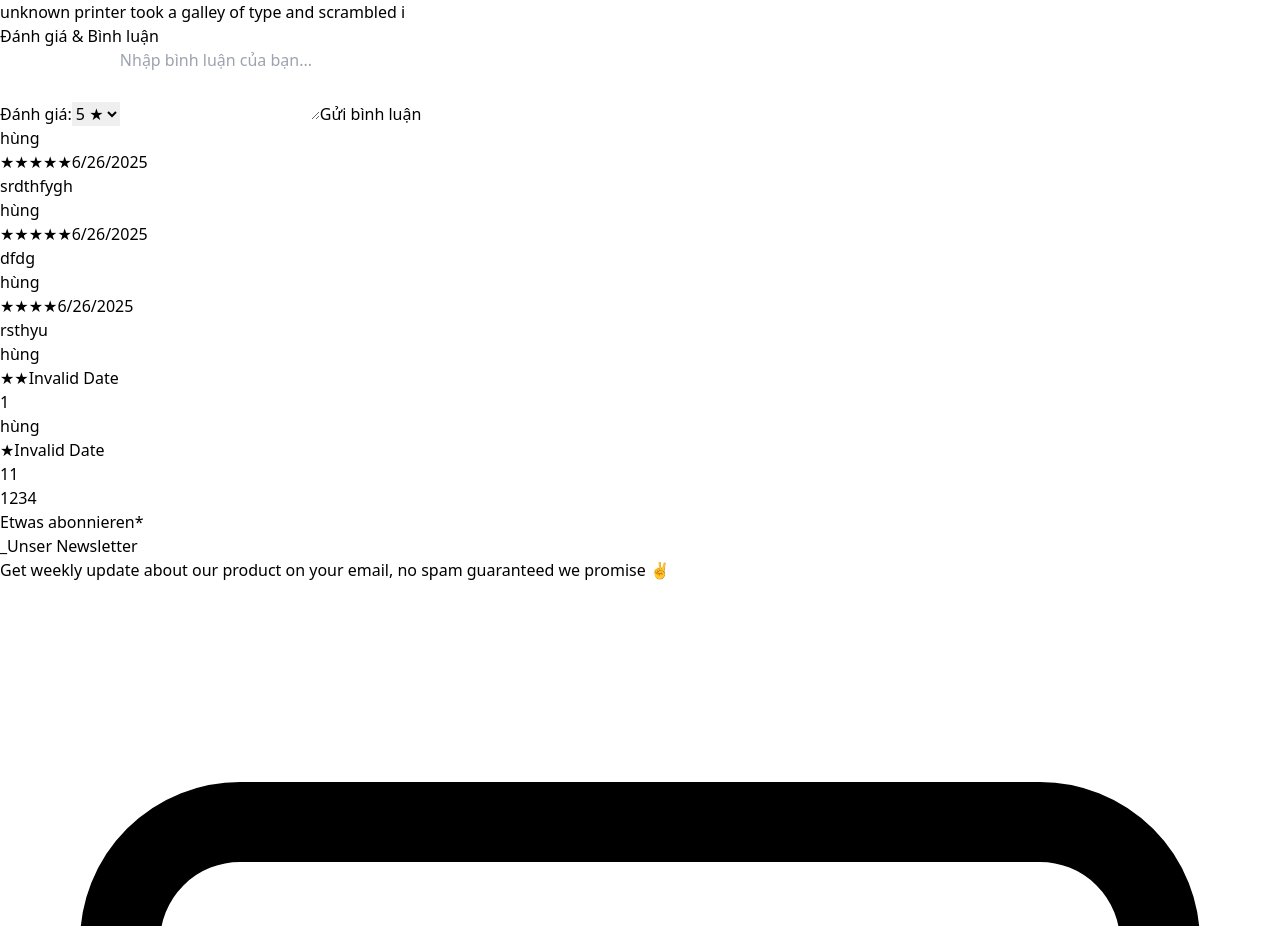
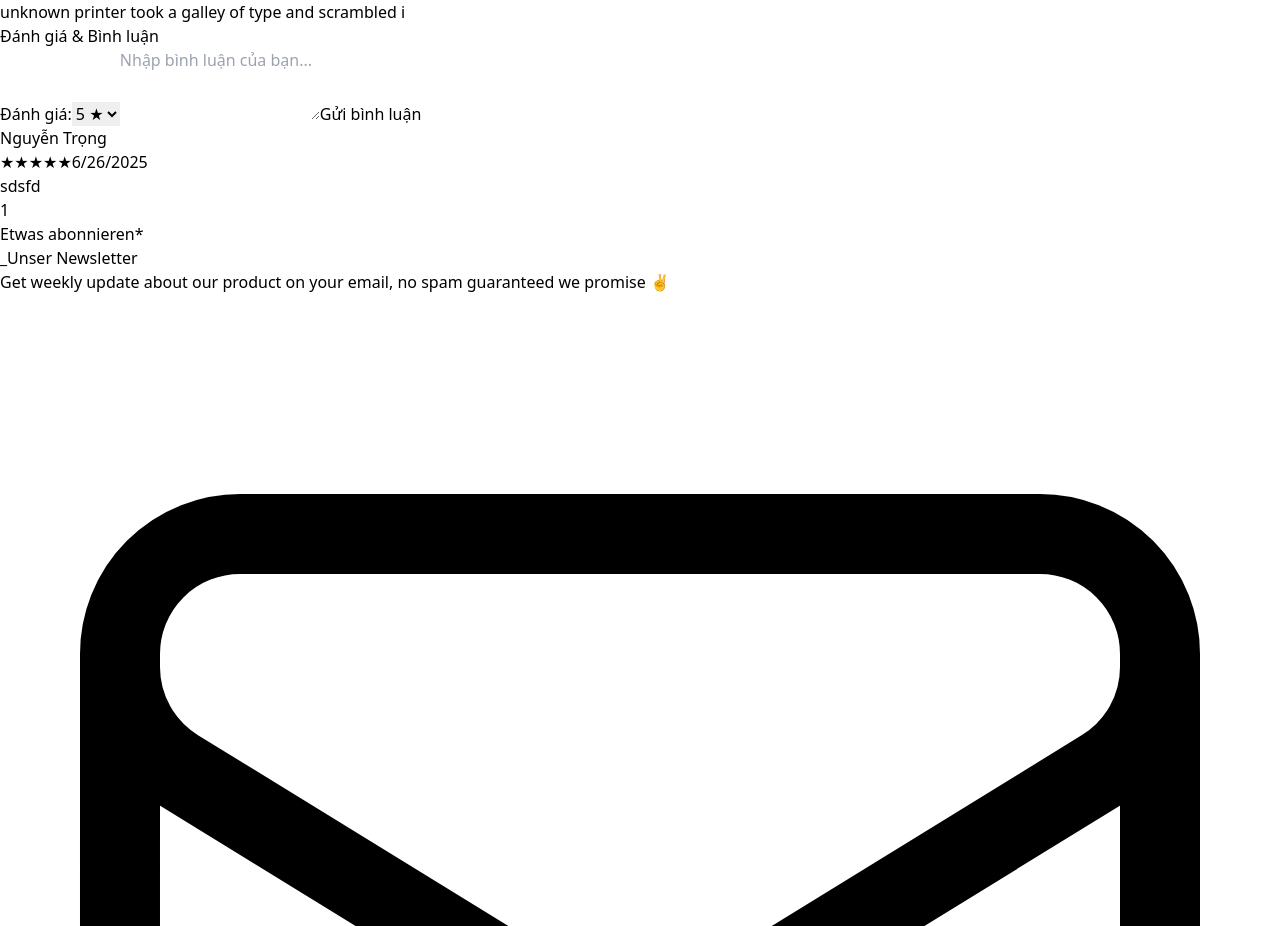
Before and after one commit to DevTrongNg/SoleMate-Shop, a React (Vite) app: page /detailProduct/26 in a window 1280 px wide. Shown: the part 5640-6566 px from the top of the page. Built offline with nearby package versions, Linux system fonts and the light colour scheme; data requests are answered from the project's data file.

Commit message:
feat: Implement comment management feature with CRUD operations and integrate into admin sidebar

```diff
--- a/db.json
+++ b/db.json
@@ -148,114 +148,12 @@
   ],
   "comment": [
     {
-      "name": "df",
+      "userId": 13,
+      "productId": 26,
+      "content": "sdsfd",
       "rating": 5,
-      "content": "df",
-      "id": 1
-    },
-    {
-      "name": "Nguyễn Trọng",
-      "content": "dfg",
-      "rating": 5,
+      "date": "2025-06-26T13:23:23.773Z",
       "id": 2
-    },
-    {
-      "name": "hùng ",
-      "content": "dfg",
-      "rating": 5,
-      "id": 3
-    },
-    {
-      "name": "hùng ",
-      "content": "sdfg",
-      "rating": 2,
-      "id": 4
-    },
-    {
-      "name": "hùng ",
-      "content": "dfb",
-      "rating": 5,
-      "id": 5
-    },
-    {
-      "name": "hùng ",
-      "content": "df",
-      "rating": 5,
-      "id": 6
-    },
-    {
-      "name": "hùng ",
-      "content": "dfb",
-      "rating": 1,
-      "id": 7
-    },
-    {
-      "name": "hùng ",
-      "content": "như sfgdg",
-      "rating": 5,
-      "id": 8
-    },
-    {
-      "name": "hùng ",
-      "content": "dfg",
-      "rating": 4,
-      "id": 9
-    },
-    {
-      "content": "rdthyfgkj",
-      "rating": 1,
-      "userId": 18,
-      "name": "hùng ",
-      "id": 10
-    },
-    {
-      "content": "dfg",
-      "rating": 1,
-      "userId": 18,
-      "name": "hùng ",
-      "id": 11
-    },
-    {
-      "content": "rdtfyu",
-      "rating": 3,
-      "userId": 18,
-      "name": "hùng ",
-      "id": 12
-    },
-    {
-      "content": "11",
-      "rating": 1,
-      "userId": 18,
-      "name": "hùng ",
-      "id": 13
-    },
-    {
-      "content": "1",
-      "rating": 2,
-      "userId": 18,
-      "name": "hùng ",
-      "id": 14
-    },
-    {
-      "userId": 18,
-      "content": "rsthyu",
-      "rating": 4,
-      "date": "2025-06-26T10:08:38.252Z",
-      "id": 15
-    },
-    {
-      "userId": 18,
-      "content": "dfdg",
-      "rating": 5,
-      "date": "2025-06-26T10:09:00.642Z",
-      "id": 16
-    },
-    {
-      "userId": 18,
-      "content": "srdthfygh",
-      "rating": 5,
-      "date": "2025-06-26T13:08:10.094Z",
-      "id": 17
     }
   ]
 }
--- a/src/App.tsx
+++ b/src/App.tsx
@@ -24,6 +24,7 @@ import ClientLayout from "./layout/client";
 import Cart from "./components/client/cart";
 import AuthGuard from "./components/client/AuthGuard";
 import Account from "./components/admin/account";
+import Comment from "./components/admin/comment";
 
 function App() {
   // Khai báo routes
@@ -59,7 +60,8 @@ function App() {
             { path: "category-list", element: <ListCategory /> },
             { path: "category-add", element: <AddCategory /> },
             { path: "category-edit/:id", element: <EditCategory /> },
-            { path: "account", element: <Account /> }
+            { path: "account", element: <Account /> },
+            { path: "comment", element: <Comment /> }
           ],
         },
       ],
--- a/src/components/admin/comment.tsx
+++ b/src/components/admin/comment.tsx
@@ -0,0 +1,112 @@
+import React, { useEffect, useState } from "react";
+import axios from "axios";
+import { toast, ToastContainer } from "react-toastify";
+
+interface IComment {
+  id: number;
+  productId: number;
+  userId: number;
+  content: string;
+  rating: number;
+  date: string;
+}
+
+interface IUser {
+  id: number;
+  name: string;
+}
+
+interface IProduct {
+  id: number;
+  name: string;
+}
+
+const Comment = () => {
+  const [comments, setComments] = useState<IComment[]>([]);
+  const [users, setUsers] = useState<IUser[]>([]);
+  const [products, setProducts] = useState<IProduct[]>([]);
+
+  // Lấy dữ liệu từ db.json
+  useEffect(() => {
+    const fetchData = async () => {
+      try {
+        const [cmtRes, userRes, productRes] = await Promise.all([
+          axios.get("http://localhost:3000/comment"),
+          axios.get("http://localhost:3000/users"),
+          axios.get("http://localhost:3000/products"),
+        ]);
+
+        setComments(cmtRes.data);
+        setUsers(userRes.data);
+        setProducts(productRes.data);
+      } catch (err) {
+        toast.error("Lỗi khi tải dữ liệu!");
+      }
+    };
+
+    fetchData();
+  }, []);
+
+  const getUserName = (userId: number) => {
+    const user = users.find((u) => u.id === userId);
+    return user?.name || "Ẩn danh";
+  };
+
+  const getProductName = (productId: number) => {
+    const product = products.find((p) => p.id === productId);
+    return product?.name || "Không rõ sản phẩm";
+  };
+
+  const handleDelete = async (id: number) => {
+    if (confirm("Bạn có chắc muốn xoá bình luận này không?")) {
+      try {
+        await axios.delete(`http://localhost:3000/comment/${id}`);
+        setComments(comments.filter((c) => c.id !== id));
+        toast.success("🗑️ Xoá bình luận thành công!");
+      } catch (err) {
+        toast.error("❌ Lỗi khi xoá bình luận.");
+      }
+    }
+  };
+
+  return (
+    <div className="container mx-auto px-4 py-6">
+      <ToastContainer position="bottom-right" />
+      <h2 className="text-2xl font-bold mb-6">Quản lý bình luận theo sản phẩm</h2>
+
+      <table className="min-w-full bg-white border rounded-lg shadow-sm">
+        <thead className="bg-green-600 text-white">
+          <tr>
+            <th className="py-3 px-4 text-left">Sản phẩm</th>
+            <th className="py-3 px-4 text-left">Người bình luận</th>
+            <th className="py-3 px-4 text-left">Đánh giá</th>
+            <th className="py-3 px-4 text-left">Nội dung</th>
+            <th className="py-3 px-4 text-left">Ngày</th>
+            <th className="py-3 px-4 text-center">Hành động</th>
+          </tr>
+        </thead>
+        <tbody>
+          {comments.map((cmt) => (
+            <tr key={cmt.id} className="border-t hover:bg-gray-50 transition">
+              <td className="py-2 px-4">{getProductName(cmt.productId)}</td>
+              <td className="py-2 px-4">{getUserName(cmt.userId)}</td>
+              <td className="py-2 px-4 text-yellow-500">{"★".repeat(cmt.rating)}</td>
+              <td className="py-2 px-4">{cmt.content}</td>
+              <td className="py-2 px-4 text-sm text-gray-500">{new Date(cmt.date).toLocaleDateString()}</td>
+              <td className="py-2 px-4 text-center">
+                <button
+                  onClick={() => handleDelete(cmt.id)}
+                  className="bg-red-500 text-white px-3 py-1 rounded hover:bg-red-600 text-sm"
+                >
+                  Xoá
+                </button>
+              </td>
+            </tr>
+          ))}
+        </tbody>
+      </table>
+    </div>
+  );
+};
+
+export default Comment;
--- a/src/components/client/Comment.tsx
+++ b/src/components/client/Comment.tsx
@@ -1,16 +1,23 @@
 import React, { useEffect, useState } from "react";
 import axios from "axios";
 import { toast, ToastContainer } from "react-toastify";
+import { useParams } from "react-router-dom";
 import { IUser } from "../../interface/user";
+import "react-toastify/dist/ReactToastify.css";
+
 interface IComment {
   id: number;
   userId: number;
+  productId: number;
   content: string;
   rating: number;
   date: string;
 }
 
 const ReviewSection = () => {
+  const { id } = useParams();
+  const productId = Number(id);
+
   const [comments, setComments] = useState<IComment[]>([]);
   const [rating, setRating] = useState(5);
   const [content, setContent] = useState("");
@@ -22,7 +29,8 @@ const ReviewSection = () => {
 
   const fetchComments = async () => {
     const { data } = await axios.get("http://localhost:3000/comment");
-    setComments(data.reverse());
+    const filtered = data.filter((cmt: IComment) => cmt.productId === productId);
+    setComments(filtered.reverse());
   };
 
   const handleSubmit = async () => {
@@ -30,6 +38,7 @@ const ReviewSection = () => {
 
     const newComment = {
       userId: user.id,
+      productId,
       content,
       rating,
       date: new Date().toISOString(),
@@ -42,14 +51,15 @@ const ReviewSection = () => {
     fetchComments();
   };
 
-  // Giả sử bạn đã có danh sách users từ API
   const getUserName = (userId: number): string => {
     const user = users.find((u) => u.id === userId);
     return user ? user.name : "Ẩn danh";
   };
+
   useEffect(() => {
     fetchComments();
-  }, []);
+  }, [productId]);
+
   useEffect(() => {
     const fetchUsers = async () => {
       const { data } = await axios.get("http://localhost:3000/users");
--- a/src/layout/admin/sidebar.tsx
+++ b/src/layout/admin/sidebar.tsx
@@ -19,7 +19,10 @@ const AdminSidebar = () => {
         <Link to='/dashboard/category-list'>list danh mục</Link>
       </li>
       <li className='p-2 bg-gray-100 rounded-lg hover:bg-gray-200 cursor-pointer'>
-        <Link to='/dashboard/account'>account</Link>
+        <Link to='/dashboard/account'>Quản lý tài khoản</Link>
+      </li>
+      <li className='p-2 bg-gray-100 rounded-lg hover:bg-gray-200 cursor-pointer'>
+        <Link to='/dashboard/comment'>Quản lý bình luận</Link>
       </li>
       </ul>
     </div>
```
